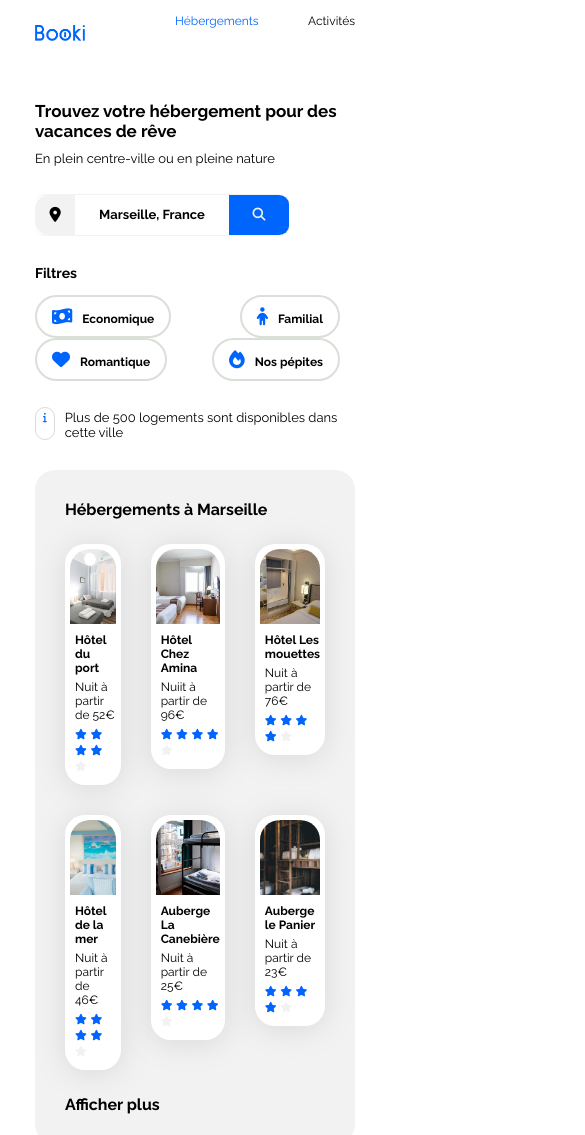
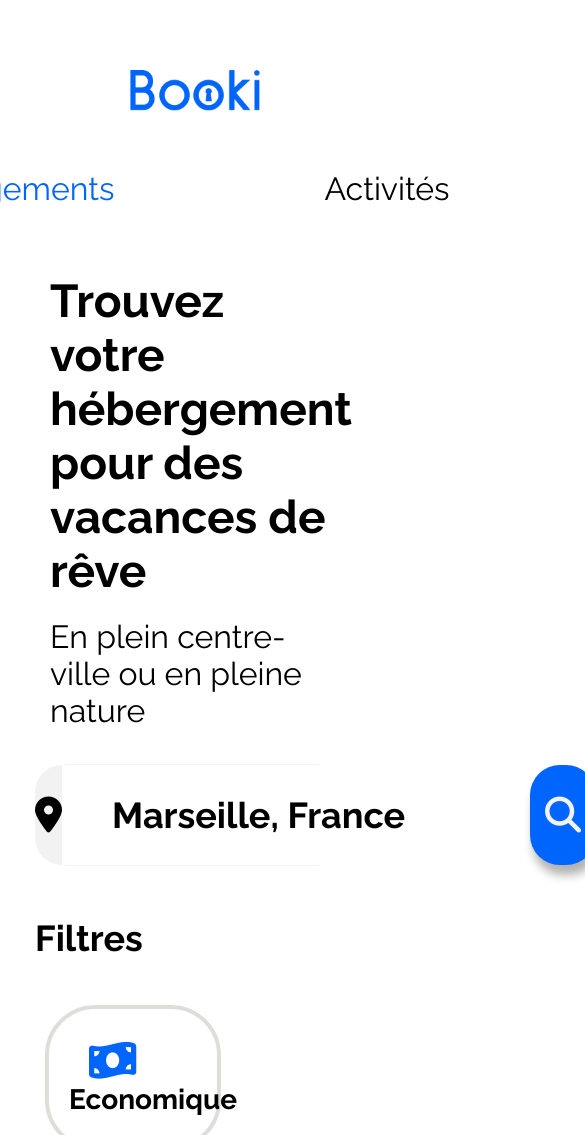
Before and after one commit to DevFVignon/Cr-ez-la-page-d-accueil-d-une-agence-de-voyage-avec-HTML-CSS, a plain HTML site: page index.html in a window 390 px wide. Shown: the top 1135 px of the page, 585 px wide, since content can reach past the window. Drawn offline with Linux system fonts and the light colour scheme.

Commit message:
version mobile commencée, header searchForm et filtres ok

```diff
--- a/css/style.css
+++ b/css/style.css
@@ -418,6 +418,7 @@ border-radius : 0 15px 15px 0px;
 /* Medium devices (tablets, less/equal than 1024px) */
 @media (max-width: 1023.98px) {
 
+/* étape 10 avec version mobile dessous */
     body{
         padding: 0px 35px;
     }
@@ -512,13 +513,6 @@ border-radius : 0 15px 15px 0px;
     .hebergements-and-populaires {
         flex-direction: column;
     }
-
-
-
-
-
-
-
 
     .hebergements {
         width: 100%;
@@ -619,26 +613,56 @@ border-radius : 0 15px 15px 0px;
 
 }
 
+/* Small devices (phones, less than 768px) */
+@media (max-width: 768px) {
+    /* ... */
 
+    /* suite étape 9 */
 
+.header{
+    flex-direction: column;
+    align-items: center;
+}
 
-/* Small devices (phones, less than 768px) */
-@media (max-width: 767.98px) {
-    /* ... */
+.header--logo{
+    width: 130px;
+    margin: 45px 0px;;
+}
+
+.header--nav{
+    font-size: 32px;
+    width : 768px;
+}
+
+.header--nav>a{
+    width: 50%;
+    text-align : center;
+}
 
     /* etape 3 bordure bleue mobile */
     .header--nav > a{
         padding-top: 10px;
         border-top : 2px solid transparent;
         border-bottom: 2px solid transparent ;
+        padding-bottom: 25px;
     }
 
     .header--nav > a:hover{
         border-top : 2px solid transparent;
-        border-bottom: 2px solid #0065FC ;
+        border-bottom: 4px solid #0065FC ;
 
     }
 
+.title-h1, .title-p{
+    margin: 20px 15px;}
+
+.title-h1{
+    font-size: 46px;
+}
+
+.title-p{
+    font-size: 32px;
+}
 
     /* etape 4 bouton */
     .formSearch--buttonDesktop{
@@ -648,10 +672,143 @@ border-radius : 0 15px 15px 0px;
 
         .formSearch--buttonMobile{
             display: initial;
+            font-size: 24px;
             width: 60px;
             background-color: #0065FC;
             color:#F2F2F2;
             padding: 0px 15px;
-            border-radius : 0 10px 10 0px;
+            border-radius : 0px 10px 10px 0px;
         }
+    /* fin étape 4 */
+
+        .formSearch{
+            height: 100px;
+            width:98%;
+            border-radius: 35px;
+            overflow: visible;
+        }
+
+        .formSearch >{
+            width : 100%;
+
+        }
+
+        .formSearch--pin{
+            width: 135px;
+            height: auto;
+            border-radius: 35px 0 0 35px;
+        }
+
+        .fa-map-marker-alt{
+            font-size:36px;
+        }
+
+        .formSearch>input{
+            width: 550px;
+            text-align:left;
+            padding-left: 50px;
+        }
+
+        .formSearch > input,
+        .formSearch > button {
+            font-size: 36px;
+        }
+
+        .formSearch--buttonMobile {
+            width: 120px;
+            border-radius : 30px;
+            /* box-shadow: 6px 6px 25px rgba(0, 0, 0, 0.5); */
+            filter: drop-shadow(3px 10px 5px rgba(0, 0, 0, 0.3));
+        }
+
+
+
+
+
+
+/*
+        .filters{
+            align-items: center;
+        } */
+
+        .filters >{
+            width: 20%;
+        }
+
+        .filters > .filters--h2{
+            font-size: 36px;
+        }
+
+
+        .filters > .filters--ul > .filters--button{
+            font-size: 28px;
+            /* font-weight: 700;
+            text-align: center; */
+        }
+
+        /* .filters > .filters--h2{
+            margin-right: 10px;
+        } */
+
+        /* .filters--ul{
+            display: flex;
+            flex-direction: row;
+            flex-wrap : wrap;
+            justify-content: space-between;
+            list-style-type: none;
+            padding:0px;
+        } */
+
+        .filters--button{
+            width: 40%;
+            border-radius: 50px;
+            border: rgb(218, 223, 216) solid 4px;
+            padding: 30px 20px 30px 20px;
+            margin : 10px;
+            /* letter-spacing: -1px;  */
+        }
+
+        .filters--button:hover{
+            cursor: pointer;
+            background-color:#DEEBFF;
+        }
+
+        .filters--button > i{
+            margin: 0px 20px 0px 0px;
+            color: #0065FC;
+            font-size: 42px;
+            padding-left: 20px;
+        }
+
+        /* .info{
+            display : inline-flex;
+            flex-direction: row;
+            margin: 10px 0px 30px 0px;
+        } */
+
+        .info .fas {
+            color: #0065fc;
+            font-size: 24px;
+            padding: 10px 18px 10px 18px;
+            border: solid 2px #D9D9D9;
+            border-radius: 3000px;
+            margin: 15px 15px 15px 0px;
+          }
+
+        .info-p{
+            margin: 5px 0px 0px 0px;
+            font-size: 32px;
+        }
+
+
+
+
+
+
+
+
+
+
+
+
 }
```
